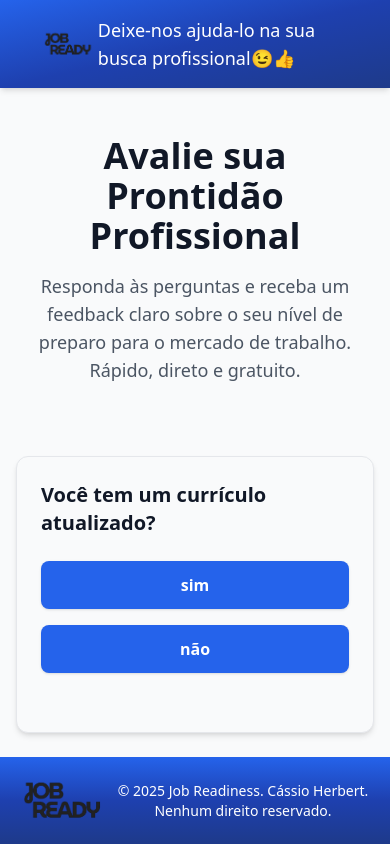
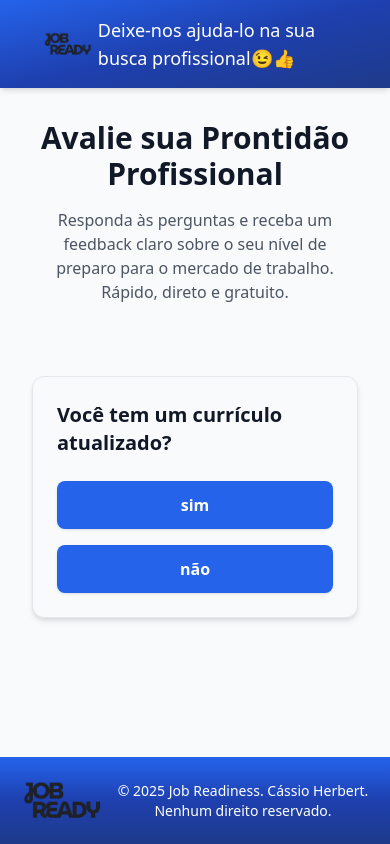
Before and after one commit to Herbert-C-byte/job-readiness, a React (Vite) app in the folder job-readness-checker/: page / in a window 390 px wide. Built offline with nearby package versions, Linux system fonts and the light colour scheme.

Commit message:
Cássio/Hero responsivness

```diff
--- a/job-readness-checker/src/App.tsx
+++ b/job-readness-checker/src/App.tsx
@@ -21,6 +21,7 @@ function App() {
     <>
       <Layout>
         <Header />
+        <div className="flex flex-col md:flex-row justify-between items-center px-4 gap-4">
           <Hero />
           <main className="flex flex-grow px-4 py-6 max-w-4xl mx-auto w-full">
             {question < questionaire.length ? (
@@ -33,6 +34,7 @@ function App() {
               <Result answers={answers} />
             )}
           </main>
+        </div>
         <Footer />
       </Layout>
     </>
--- a/job-readness-checker/src/components/Hero.tsx
+++ b/job-readness-checker/src/components/Hero.tsx
@@ -1,10 +1,10 @@
 export default function Hero() {
     return(
-        <section className="text-center py-12 px-4 max-w-4xl mx-auto">
-            <h1 className="text-4xl font-bold mb-4 text-gray-900">
+        <section className="text-center md:text-left py-8 px-4 max-w-2xl">
+            <h1 className="text-3xl md:text-4xl font-bold mb-4 text-gray-900">
               Avalie sua Prontidão Profissional
             </h1>
-            <p className="text-lg text-gray-600">
+            <p className="text-base md:text-lg text-gray-600">
               Responda às perguntas e receba um feedback claro sobre o seu nível de preparo para o mercado de trabalho. Rápido, direto e gratuito.
             </p>
         </section>
--- a/job-readness-checker/src/components/Result.tsx
+++ b/job-readness-checker/src/components/Result.tsx
@@ -31,7 +31,7 @@ export default function Result({ answers }: ResultProps) {
           <ul>
             {answers.map((answer, index) => (
               <li key={index}>
-                <strong>{questionaire[index].question}</strong>: {answer}
+                <strong>{questionaire[index].question}</strong> : {answer}
               </li>
             ))}
           </ul>
```
Lines whose indentation alone changed are shown as unchanged.
